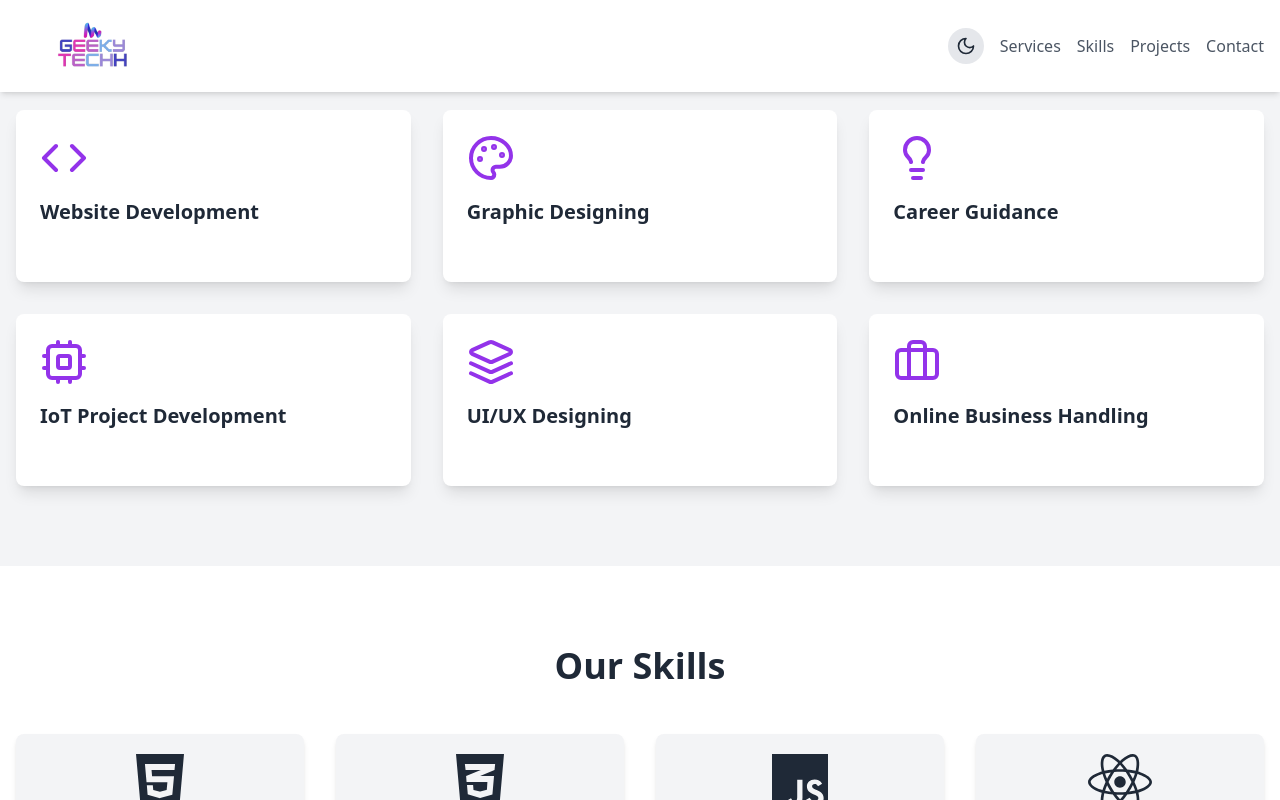
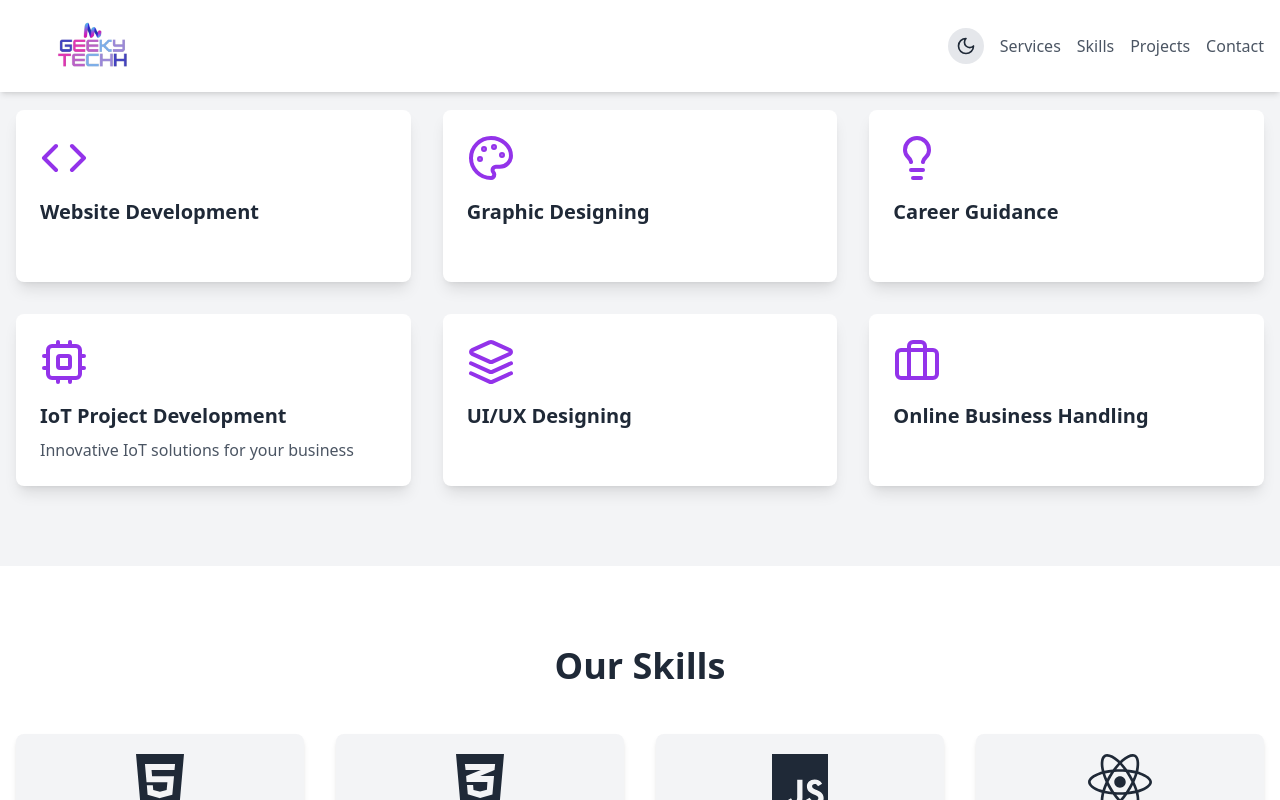
Before and after one commit to shaikhsameer18/GeekyTechh-2.0, a Next.js app: page / in a window 1280 px wide. Both pictures are taken after a click on the element 213 px from the left and 1258 px from the top of the page. Shown: the part 858-1658 px from the top of the page. Built offline with nearby package versions, Linux system fonts and the light colour scheme.

Commit message:
Hovering Effect

```diff
--- a/app/components/ServicesSection.tsx
+++ b/app/components/ServicesSection.tsx
@@ -39,6 +39,11 @@ const services = [
 
 export default function ServicesSection() {
   const [hoveredIndex, setHoveredIndex] = useState<number | null>(null);
+  const [clickedIndex, setClickedIndex] = useState<number | null>(null);
+
+  const handleServiceClick = (index: number) => {
+    setClickedIndex(clickedIndex === index ? null : index);
+  };
 
   return (
     <section id="services" className="py-20 bg-gray-100 dark:bg-gray-800">
@@ -52,12 +57,13 @@ export default function ServicesSection() {
               whileHover={{ scale: 1.05 }}
               onHoverStart={() => setHoveredIndex(index)}
               onHoverEnd={() => setHoveredIndex(null)}
+              onClick={() => handleServiceClick(index)}
             >
               <service.icon className="w-12 h-12 text-purple-600 dark:text-purple-400 mb-4" />
               <h3 className="text-xl font-semibold mb-2 text-gray-800 dark:text-white">{service.title}</h3>
               <motion.p
                 initial={{ opacity: 0, y: 20 }}
-                animate={{ opacity: hoveredIndex === index ? 1 : 0, y: hoveredIndex === index ? 0 : 20 }}
+                animate={{ opacity: hoveredIndex === index || clickedIndex === index ? 1 : 0, y: hoveredIndex === index || clickedIndex === index ? 0 : 20 }}
                 className="text-gray-600 dark:text-gray-300"
               >
                 {service.description}
```
